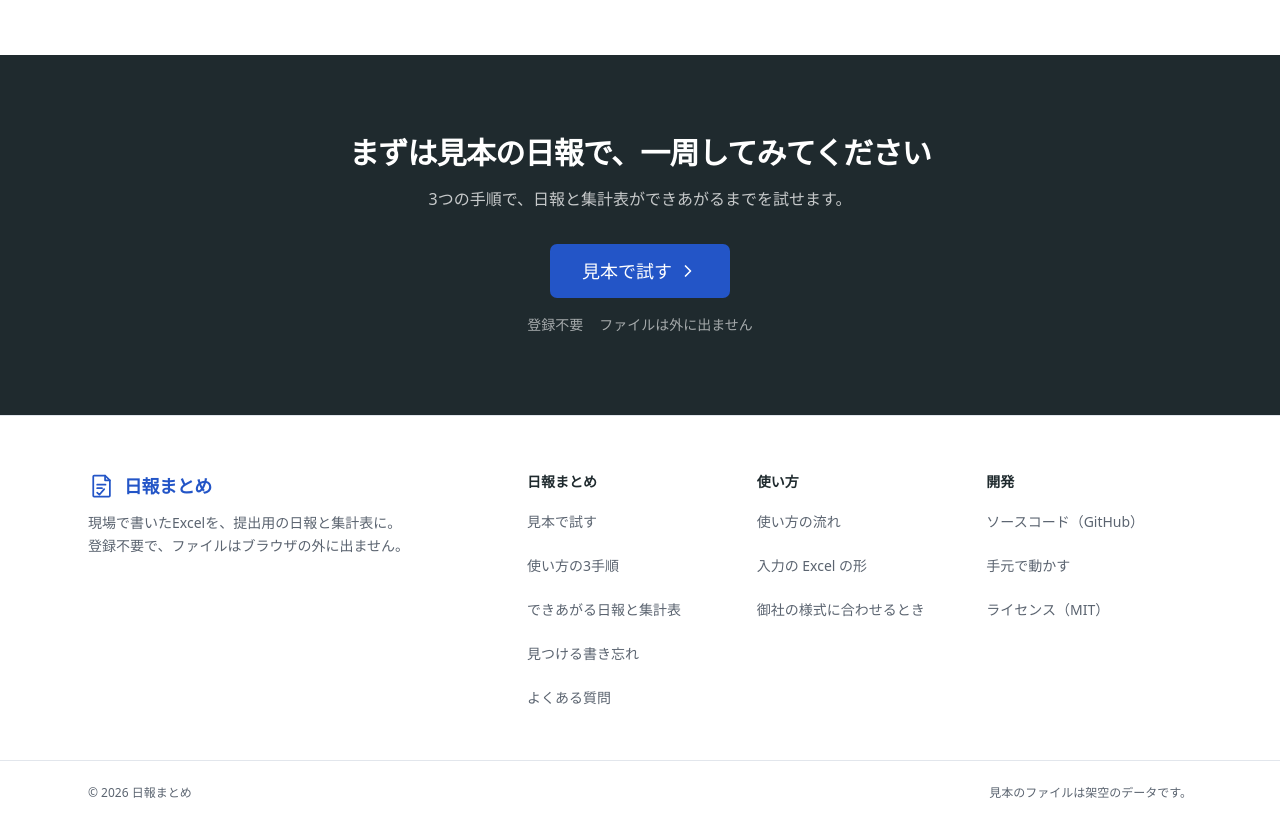
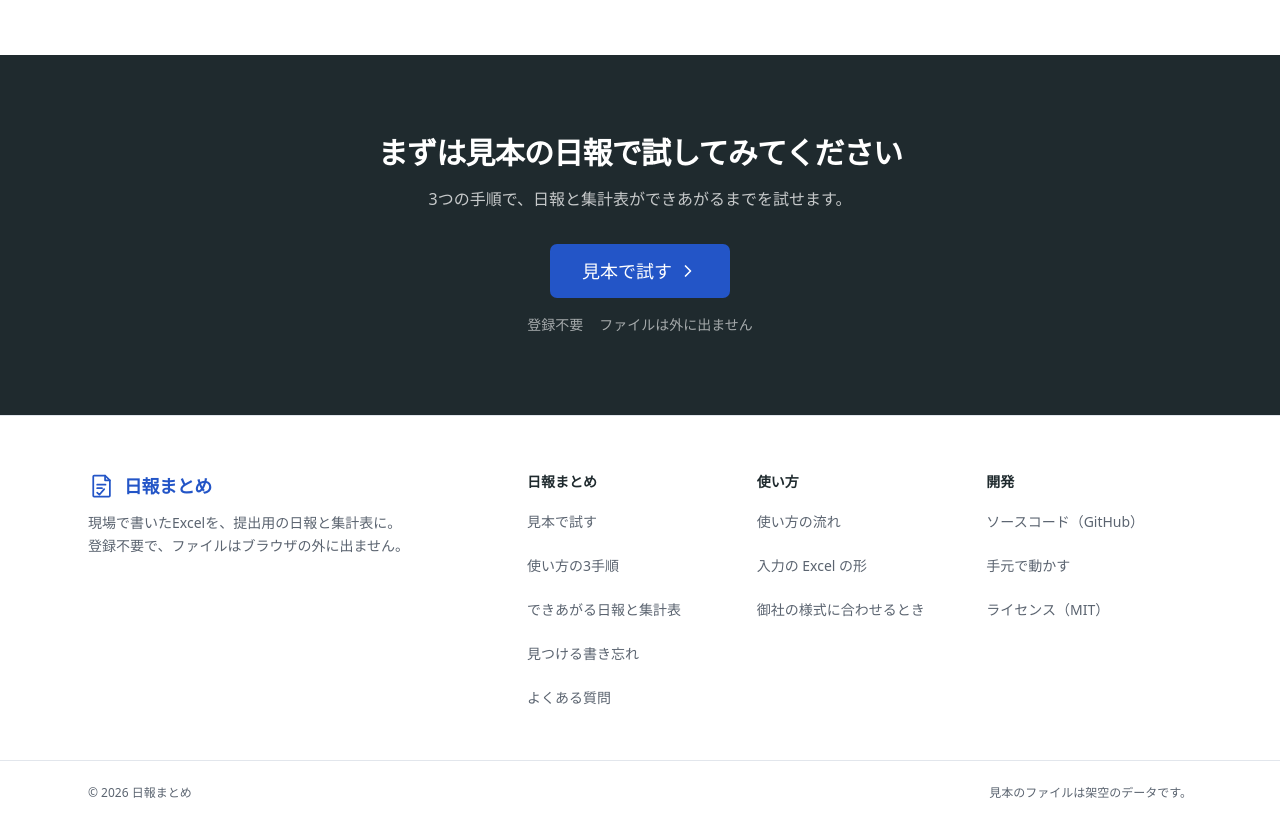
Before and after one commit to nemonsoon/construction-daily-report, a React (Vite) app: page / in a window 1280 px wide. Shown: the part 3100-3925 px from the top of the page. Built offline with nearby package versions, Linux system fonts and the light colour scheme.

Commit message:
feat: replace the lap metaphor in the closing and completion bands
The closing band now asks readers to try the sample daily report.
The completion band names what was made and asks them to open the files.

```diff
--- a/src/app/ClosingCta.tsx
+++ b/src/app/ClosingCta.tsx
@@ -11,7 +11,7 @@ export function ClosingCta() {
 					id="closing-title"
 					className="text-2xl font-bold tracking-tight sm:text-3xl"
 				>
-					まずは見本の日報で、一周してみてください
+					まずは見本の日報で試してみてください
 				</h2>
 				<p className="mt-4 text-white/75">
 					3つの手順で、日報と集計表ができあがるまでを試せます。
--- a/src/app/Steps.tsx
+++ b/src/app/Steps.tsx
@@ -318,10 +318,10 @@ export function Steps() {
 							strokeWidth={1.75}
 						/>
 						<h2 id="finished-title" className="mt-3 text-2xl font-bold">
-							一周できました
+							日報と集計表ができあがりました
 						</h2>
 						<p className="mt-2 text-muted-foreground">
-							日報.xlsx と集計表.xlsx ができあがりました。
+							日報.xlsx と集計表.xlsx を開いて、中身を確かめてください。
 						</p>
 						<div className="mx-auto mt-6 max-w-md border-t border-line pt-5">
 							<p className="flex items-center justify-center gap-2 font-medium">
```
